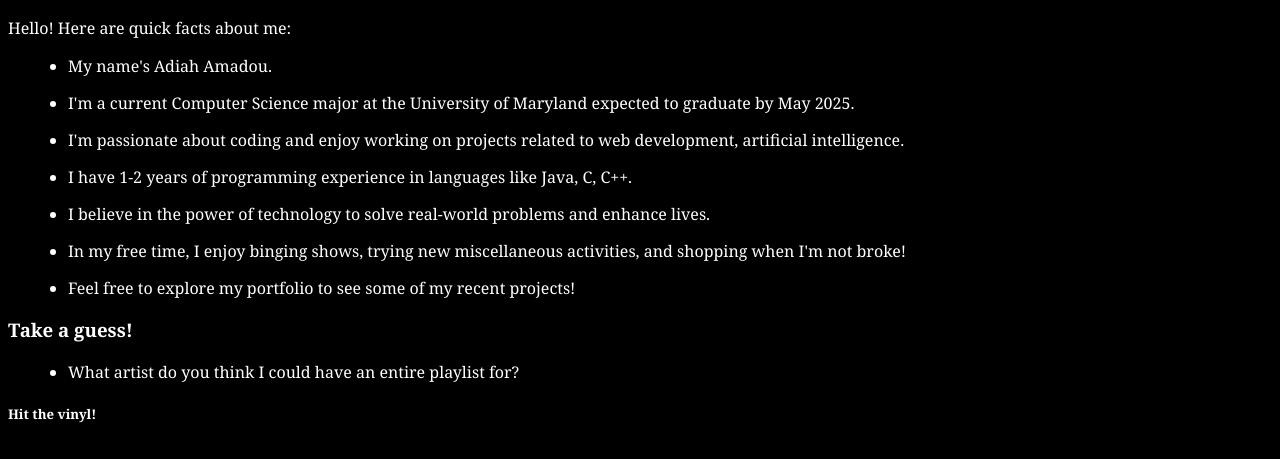
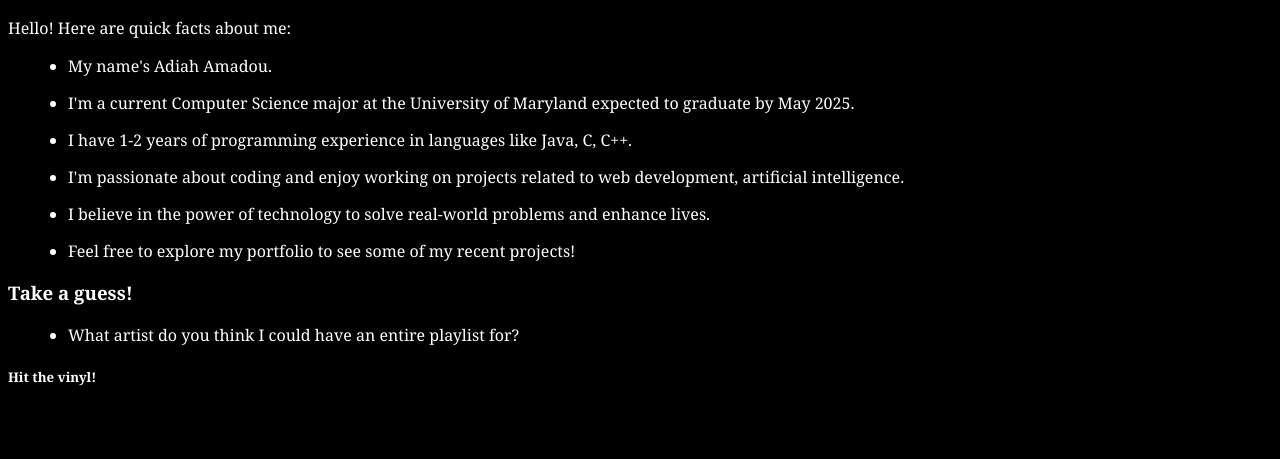
Before and after one commit to Adiah-A/Adiah-A.github.io, a plain HTML site: page index.html in a window 1280 px wide. Shown: the part 582-1041 px from the top of the page. Drawn offline with Linux system fonts and the light colour scheme.

Commit message:
Rearranged the fun facts and deleted some of them

```diff
--- a/index.html
+++ b/index.html
@@ -30,12 +30,13 @@
         <ul>
             <li>My name's Adiah Amadou. </li>
             <li>I'm a current Computer Science major at the University of Maryland expected to graduate by May 2025.</li>
+            <li>I have 1-2 years of programming experience in languages like Java, C, C++.</li>
             <li>I'm passionate about coding and enjoy working on projects related to web development, artificial intelligence.</li>
-            <li>I have 1-2 years of programming experience in languages like Java, C, C++.</li>
             <li>I believe in the power of technology to solve real-world problems and enhance lives.</li>
-            <li>In my free time, I enjoy binging shows, trying new miscellaneous activities, and shopping when I'm not broke!</li>
             <li>Feel free to explore my portfolio to see some of my recent projects!</li>
         </ul>
+
+
 
         <h3>Take a guess!</h3>
         <ul>
```
